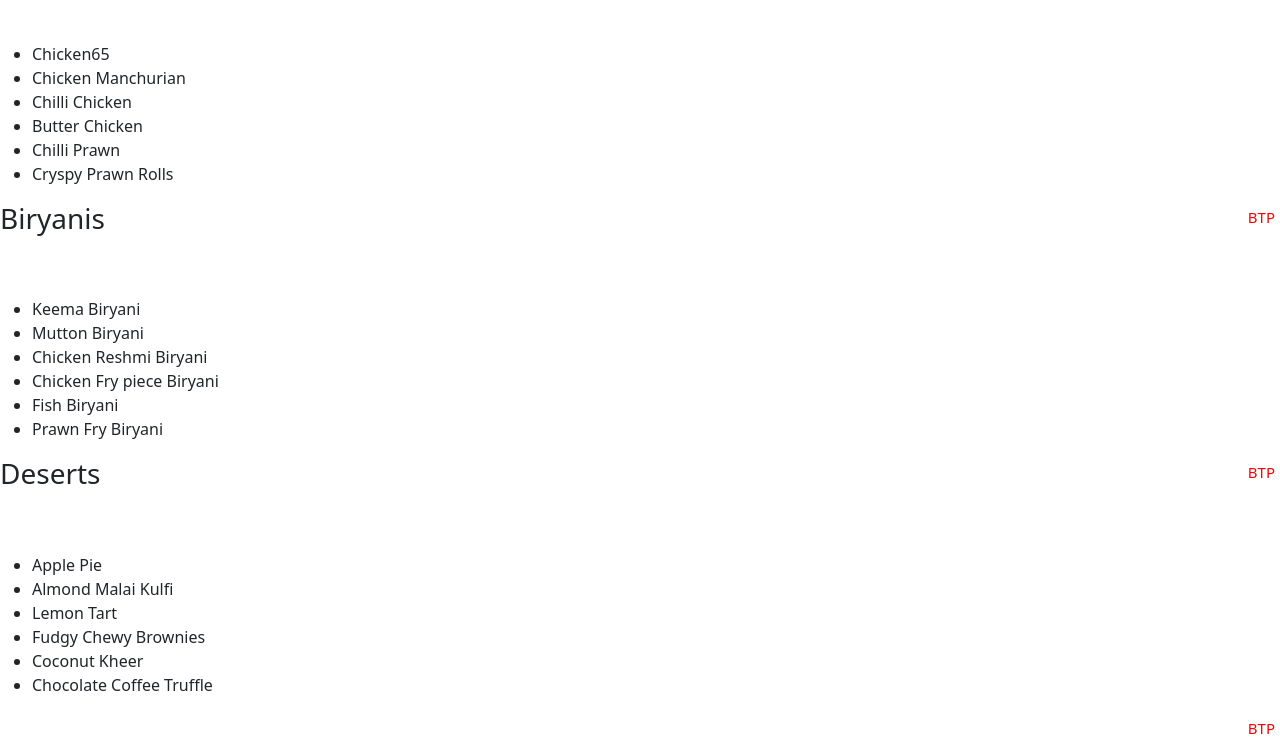
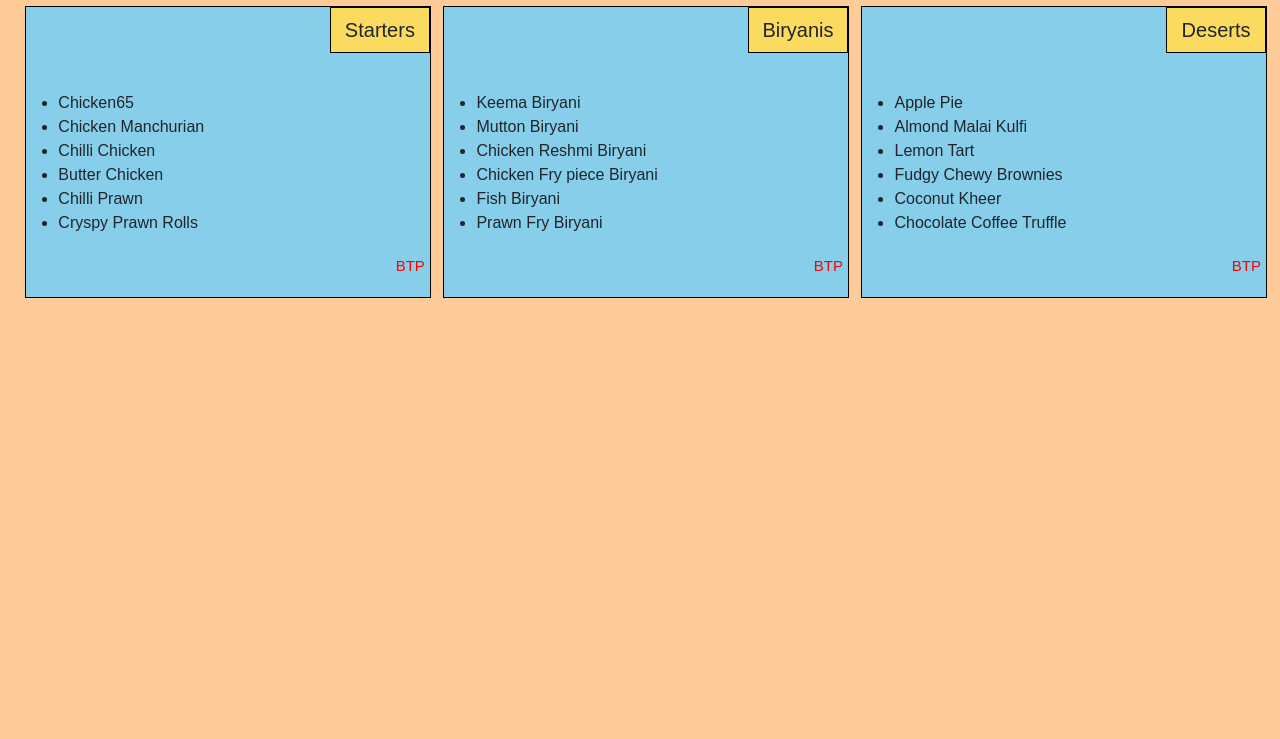
Before and after one commit to pasamsiva/mod3_sol, a plain HTML site: page index.html in a window 1280 px wide. Shown: the part 168-907 px from the top of the page. After the commit the page ends 800 px from the top, so only its background shows below. Drawn offline with nearby package versions, Linux system fonts and the light colour scheme; a script that the page names is missing; a web font is replaced by a local one.

Commit message:
Update index.html

```diff
--- a/index.html
+++ b/index.html
@@ -8,7 +8,7 @@
 
 		<!-- Bootstrap CSS -->
 		<link rel="stylesheet" href="css/bootstrap.min.css">
-		<link rel="stylesheet" href="mod3_sol/css" >
+		<link rel="stylesheet" href="styling.css" >
 		<link rel="stylesheet" type="text/css" href="https://fonts.google.com/specimen/Lora">
 		<link rel="stylesheet" type="text/css" href="https://fonts.google.com/specimen/Lobster">
 	</head>
```
